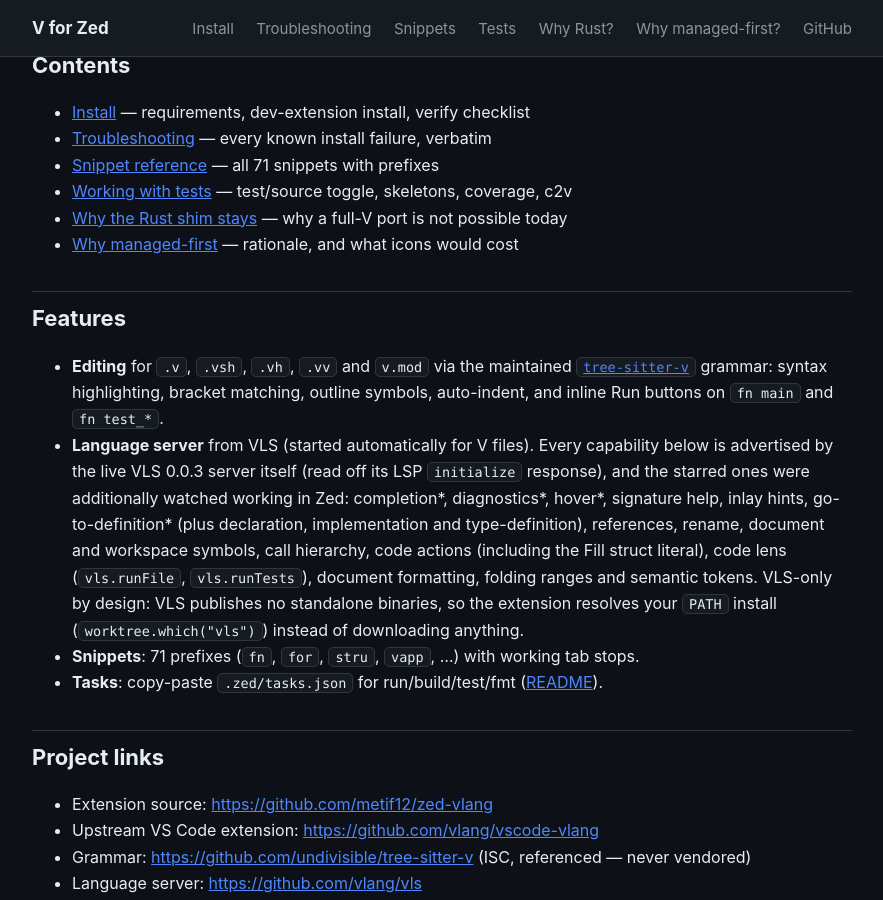
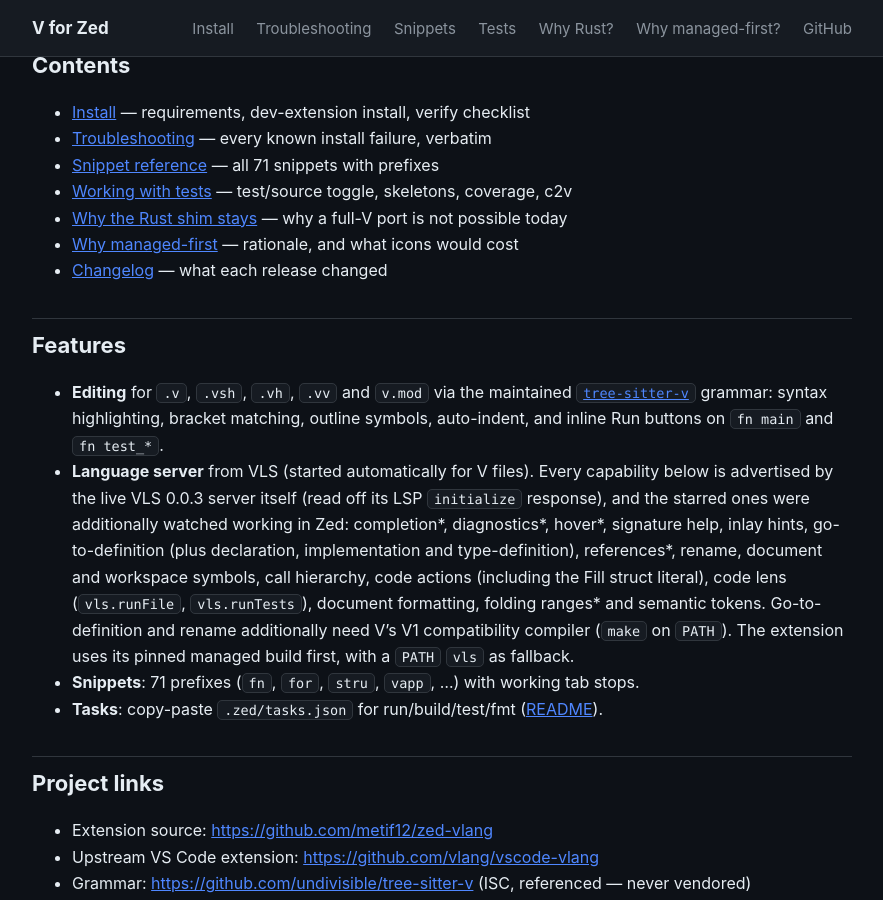
Before and after one commit to metif12/zed-vlang, a Jekyll site: the page built from docs/index.md, in a window 1280 px wide and 900 px high, scrolled down 823 px. Shown: the whole window, without its empty margins (198-1081 px from the left). Built offline with Jekyll 4.4.1, drawn with Linux system fonts in a browser that asks for light colours.

Commit message:
Add CHANGELOG curated per release tag from git history, linked from docs index

```diff
--- a/docs/index.md
+++ b/docs/index.md
@@ -78,6 +78,7 @@
 - [Working with tests](./tests.md) — test/source toggle, skeletons, coverage, c2v
 - [Why the Rust shim stays](./why-rust-shim.md) — why a full-V port is not possible today
 - [Why managed-first](./why-path-only.md) — rationale, and what icons would cost
+- [Changelog](https://github.com/metif12/zed-vlang/blob/main/CHANGELOG.md) — what each release changed
 
 ## Features
 
@@ -89,14 +90,14 @@
   Every capability below is advertised by the live VLS 0.0.3 server
   itself (read off its LSP `initialize` response), and the starred ones
   were additionally watched working in Zed: completion\*, diagnostics\*,
-  hover\*, signature help, inlay hints, go-to-definition\* (plus
-  declaration, implementation and type-definition), references, rename,
-  document and workspace symbols, call hierarchy, code actions
+  hover\*, signature help, inlay hints, go-to-definition (plus
+  declaration, implementation and type-definition), references\*,
+  rename, document and workspace symbols, call hierarchy, code actions
   (including the Fill struct literal), code lens (`vls.runFile`,
-  `vls.runTests`), document formatting, folding ranges and semantic
-  tokens. VLS-only by design: VLS publishes no
-  standalone binaries, so the extension resolves your `PATH` install
-  (`worktree.which("vls")`) instead of downloading anything.
+  `vls.runTests`), document formatting, folding ranges\* and semantic
+  tokens. Go-to-definition and rename additionally need V's V1
+  compatibility compiler (`make` on `PATH`). The extension uses its
+  pinned managed build first, with a `PATH` `vls` as fallback.
 - **Snippets**: 71 prefixes (`fn`, `for`, `stru`, `vapp`, …) with working tab stops.
 - **Tasks**: copy-paste `.zed/tasks.json` for run/build/test/fmt
   ([README](https://github.com/metif12/zed-vlang#what-you-get)).
```
Also changed, not shown: CHANGELOG.md (added).
